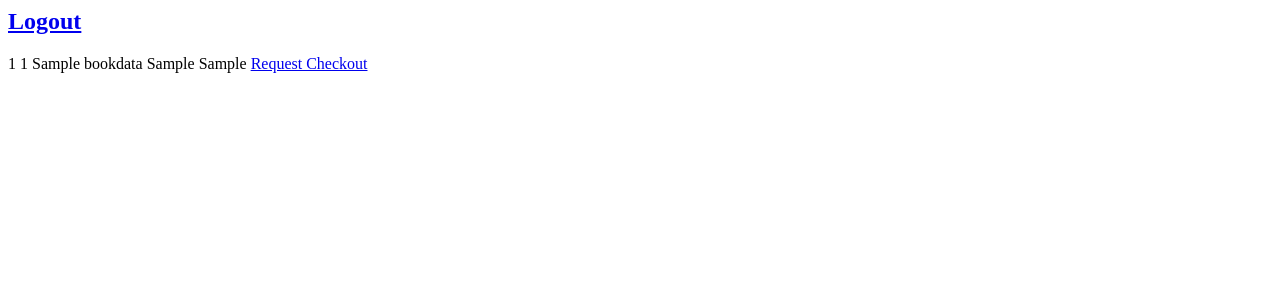
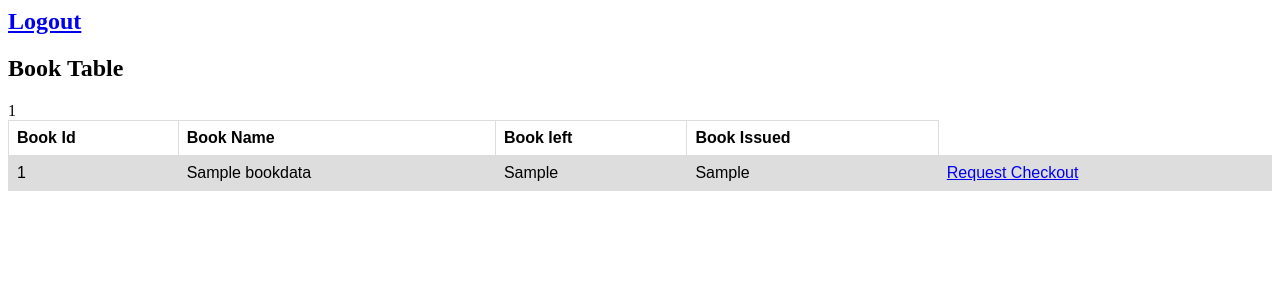
Before and after one commit to h3llix/lbs, a PHP site: page /welcome.php in a window 1280 px wide. Shown: the top 300 px of the page. Run offline with PHP 8.4, Linux system fonts and the light colour scheme; the visitor is signed in with stand-in values (Sample User, id 1); tables that the repository leaves empty or names only in its code hold one stand-in row (values such as "Sample post").

Commit message:
3rsa commita

```diff
--- a/welcome.php
+++ b/welcome.php
@@ -23,6 +23,16 @@ tr:nth-child(even) {
         <a href=/index.php>Logout</a>
 
     </h2>
+
+<h2>Book Table</h2>
+
+<table>
+  <tr>
+    <th>Book Id</th>
+    <th>Book Name</th>
+    <th>Book left</th>
+    <th>Book Issued</th>
+  </tr>
     <?php
     session_start();
     echo $_SESSION['new'];
@@ -33,6 +43,8 @@ tr:nth-child(even) {
     include('config.php');
     $query="Select * from BookData";
     $result=mysqli_query($con,$query);
+
+
 
 
 
@@ -58,7 +70,7 @@ while($rows=mysqli_fetch_assoc($result))
   </table>
 
 
-<h1>
+
 
 </body>
 
```
